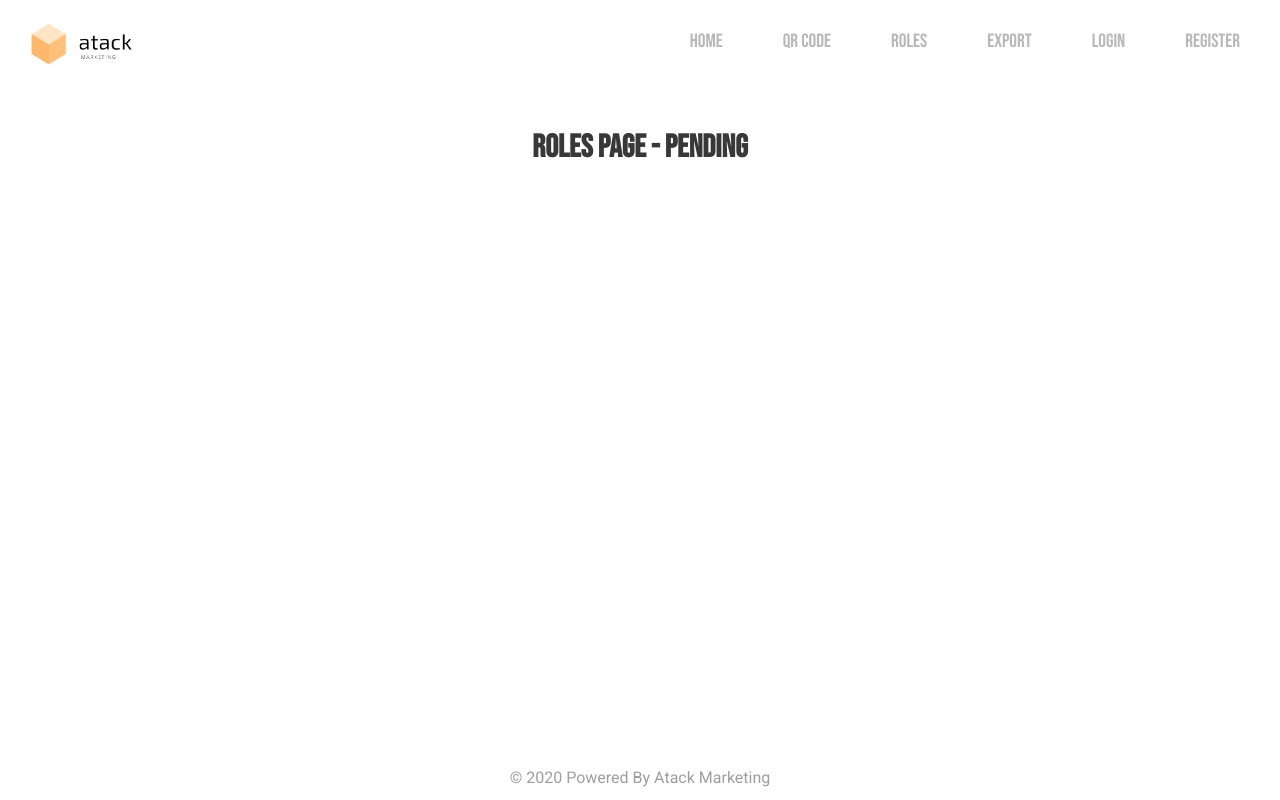
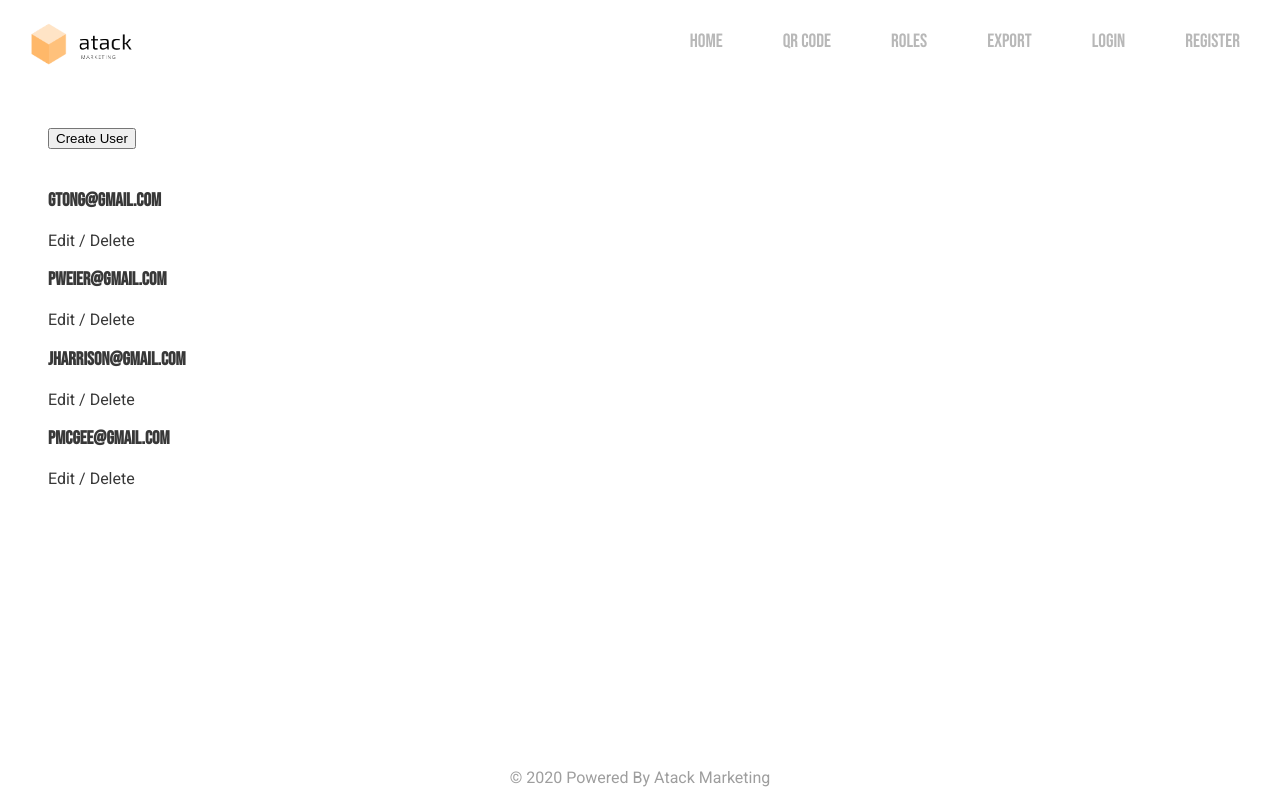
Before and after one commit to albertkozak/MarketingWeb, a React (Create React App) app in the folder atack-marketing/: page /Roles in a window 1280 px wide. Built offline with nearby package versions, Linux system fonts and the light colour scheme; a web font is replaced by a local one.

Commit message:
Built out user components + added to role screen

```diff
--- /dev/null
+++ b/atack-marketing/src/components/users/UserItem.js
@@ -0,0 +1,15 @@
+import React from 'react';
+
+const UserItem = (props) => {
+	console.log(props);
+	return (
+		<div className="userItem">
+			<h3 className="userTitle">{props.user.userEmail}</h3>
+			<p className="isAdmin">{props.user.isAdmin}</p>
+			{/* links for these */}
+			<div className="edit-del-links">Edit / Delete</div>
+		</div>
+	);
+};
+
+export default UserItem;
--- /dev/null
+++ b/atack-marketing/src/components/users/UserList.js
@@ -0,0 +1,31 @@
+import React, { useState } from 'react';
+import UserItem from './UserItem';
+
+const UserList = () => {
+	const [ users, setUsers ] = useState([]);
+
+	const dummyData = [
+		{
+			userEmail: 'gtong@gmail.com',
+			isAdmin: true
+		},
+		{
+			userEmail: 'pweier@gmail.com',
+			isAdmin: true
+		},
+		{
+			userEmail: 'jharrison@gmail.com',
+			isAdmin: false
+		},
+		{
+			userEmail: 'pmcgee@gmail.com',
+			isAdmin: true
+		}
+	];
+
+	// Add GET Request here
+
+	return <div className="wrapper">{dummyData.map((user) => <UserItem key={user.userEmail} user={user} />)}</div>;
+};
+
+export default UserList;
--- a/atack-marketing/src/screens/Roles.js
+++ b/atack-marketing/src/screens/Roles.js
@@ -1,9 +1,16 @@
 import React from 'react';
+import UserList from '../components/users/UserList';
+import { Link } from 'react-router-dom';
+import { useHistory } from 'react-router-dom';
 
 const Roles = () => {
+	const history = useHistory();
 	return (
 		<div className="container">
-			<h1>Roles Page - Pending</h1>
+			<button className="userButton" onClick={() => history.push('/adduser')}>
+				Create User
+			</button>
+			<UserList />
 		</div>
 	);
 };
```
